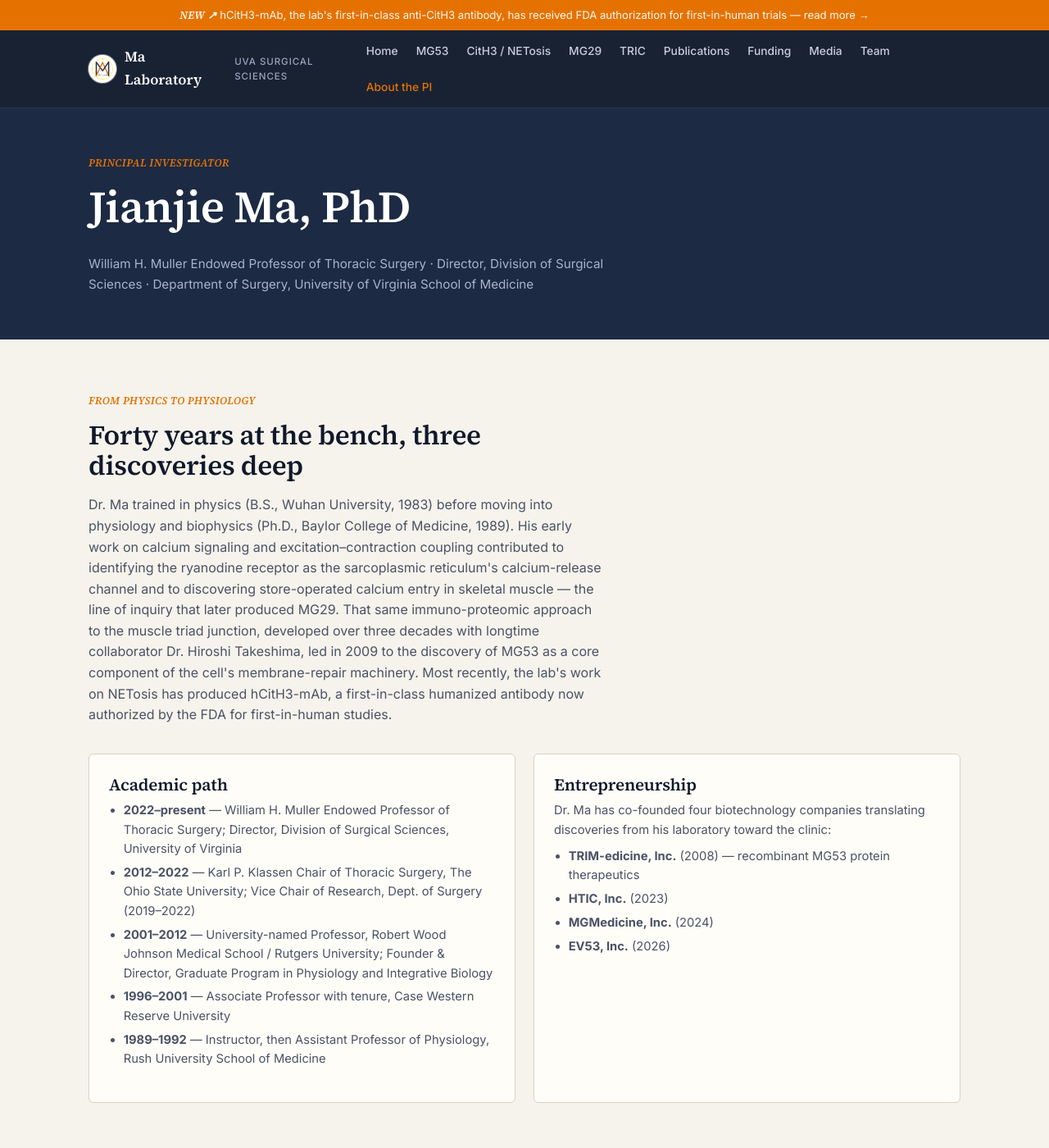
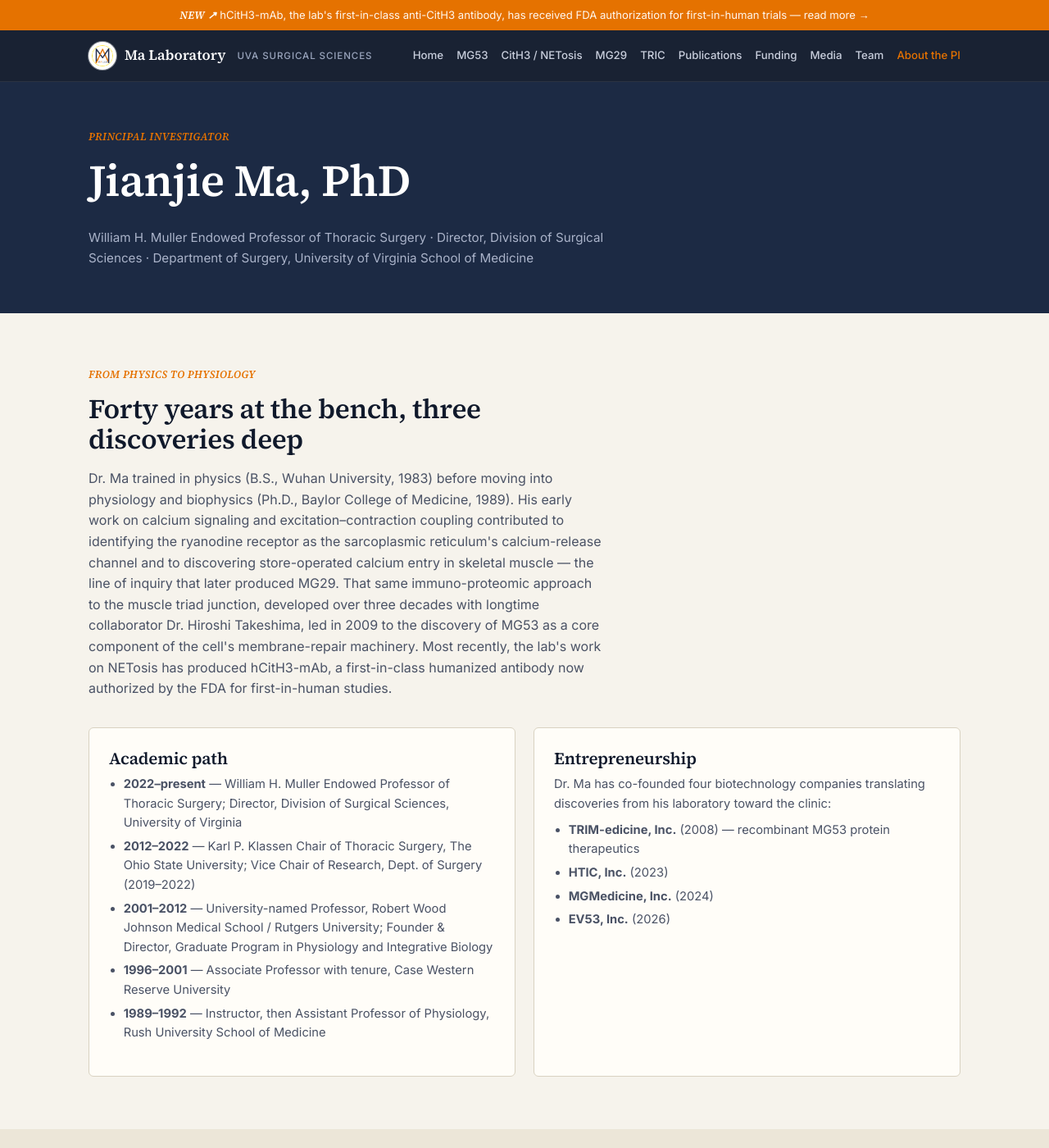
Before and after one commit to mjf6e/Ma-Lab-Research-Portfolio, a Jekyll site: the page built from about.html, in a window 1280 px wide and 1400 px high. Shown: the whole window at 82% size. Built offline with Jekyll 4.4.1, drawn with Linux system fonts in a browser that asks for light colours.

Commit message:
Tighten nav so all links (incl. About the PI) fit on one line at more viewport widths

```diff
--- a/assets/style.css
+++ b/assets/style.css
@@ -61,8 +61,8 @@
   backdrop-filter:blur(6px);
   border-bottom:1px solid rgba(255,255,255,0.08);
 }
-.nav{ display:flex; align-items:center; justify-content:space-between; padding:14px 28px; max-width:var(--max); margin:0 auto; }
-.brand{ display:flex; align-items:center; gap:10px; color:#fff; font-family:'Source Serif 4',serif; font-weight:600; font-size:1.08rem; }
+.nav{ display:flex; align-items:center; justify-content:space-between; padding:14px 28px; max-width:var(--max); margin:0 auto; flex-wrap:nowrap; }
+.brand{ display:flex; align-items:center; gap:10px; color:#fff; font-family:'Source Serif 4',serif; font-weight:600; font-size:1.08rem; flex-shrink:0; }
 .brand .dot{ width:9px; height:9px; border-radius:50%; background:var(--signal); box-shadow:0 0 0 4px rgba(229,114,0,.25); }
 .brand-logo-wrap{
   display:inline-flex; align-items:center; justify-content:center;
@@ -71,16 +71,23 @@
   box-shadow:0 0 0 1px rgba(255,255,255,.4);
 }
 .brand-logo{ width:26px; height:26px; flex-shrink:0; display:block; object-fit:contain; border-radius:50%; }
-.brand span.sub{ color:#9aa5bd; font-family:'Inter',sans-serif; font-weight:500; font-size:.72rem; text-transform:uppercase; letter-spacing:.08em; margin-left:4px; }
-.navlinks{ display:flex; gap:22px; flex-wrap:wrap; }
-.navlinks a{ color:#c9cfdd; font-size:.86rem; font-weight:500; }
+.brand span.sub{ color:#9aa5bd; font-family:'Inter',sans-serif; font-weight:500; font-size:.72rem; text-transform:uppercase; letter-spacing:.08em; margin-left:4px; white-space:nowrap; }
+.navlinks{ display:flex; gap:16px; flex-wrap:nowrap; }
+.navlinks a{ color:#c9cfdd; font-size:.83rem; font-weight:500; white-space:nowrap; }
 .navlinks a:hover, .navlinks a.active{ color:#fff; text-decoration:none; }
 .navlinks a.active{ color:var(--signal); }
 .nav-toggle{ display:none; }
 
-@media (max-width:760px){
+@media (max-width:1080px){
+  .navlinks{ gap:12px; }
+  .navlinks a{ font-size:.78rem; }
+  .brand span.sub{ display:none; }
+}
+
+@media (max-width:900px){
   .nav{ flex-wrap:wrap; gap:10px; }
-  .navlinks{ gap:14px; font-size:.8rem; width:100%; }
+  .navlinks{ gap:14px; flex-wrap:wrap; width:100%; }
+  .navlinks a{ font-size:.8rem; }
 }
 
 /* ---- Hero ---- */
```
